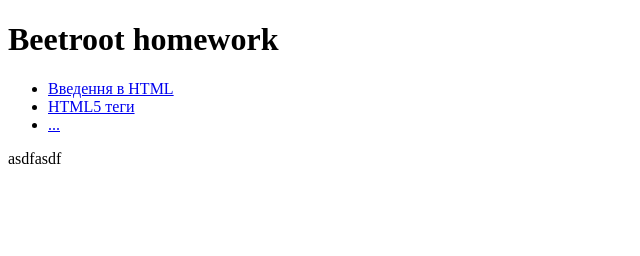
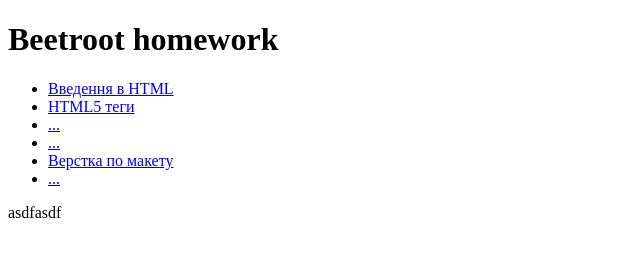
Before and after one commit to haiarha/beetroot-homework, a plain HTML site: page index.html in a window 1280 px wide. Shown: the whole page, without its empty margins (0-640 px from the left). Drawn offline with Linux system fonts and the light colour scheme.

Commit message:
add link

```diff
--- a/index.html
+++ b/index.html
@@ -14,6 +14,9 @@
       <li><a href="01">Введення в HTML</a></li>
       <li><a href="02">HTML5 теги</a></li>
       <li><a href="#!">...</a></li>
+      <li><a href="#!">...</a></li>
+      <li><a href="05">Верстка по макету</a></li>
+      <li><a href="#!">...</a></li>
     </ul>
   </nav>
 
```
